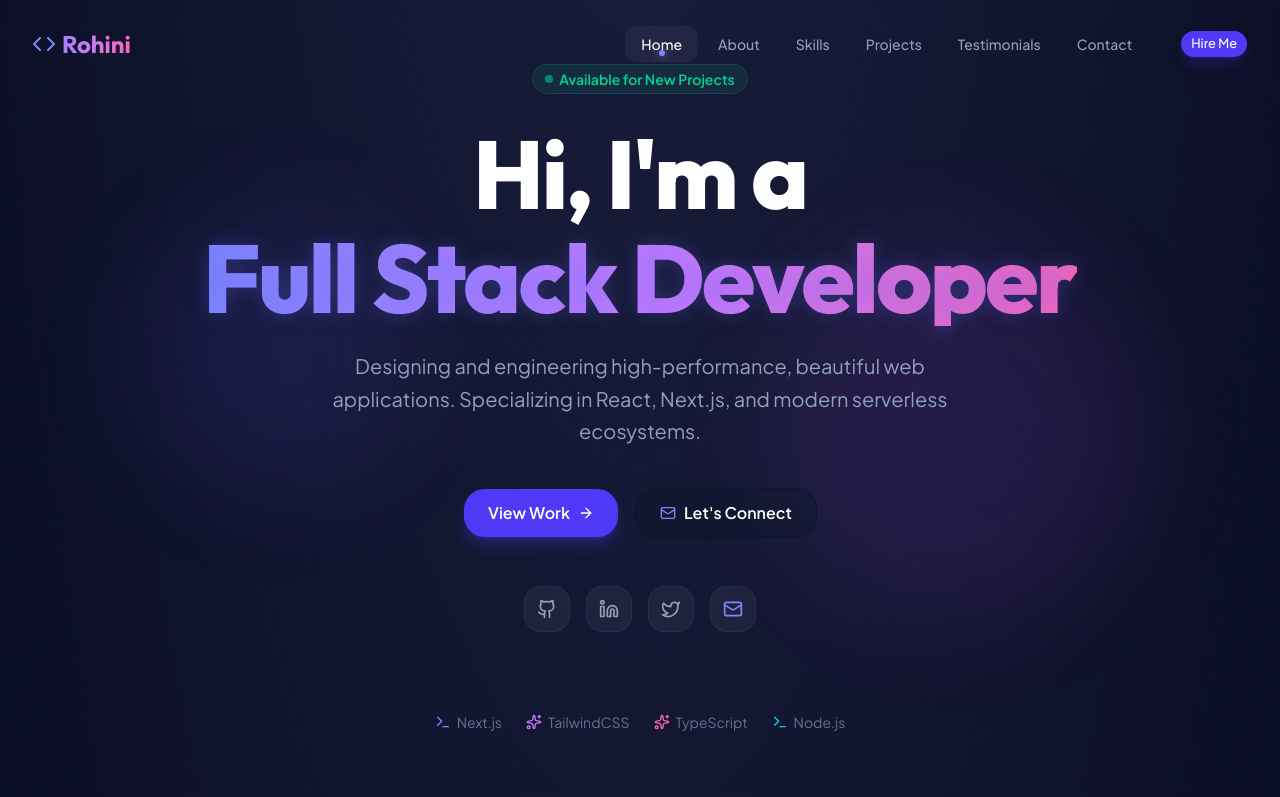
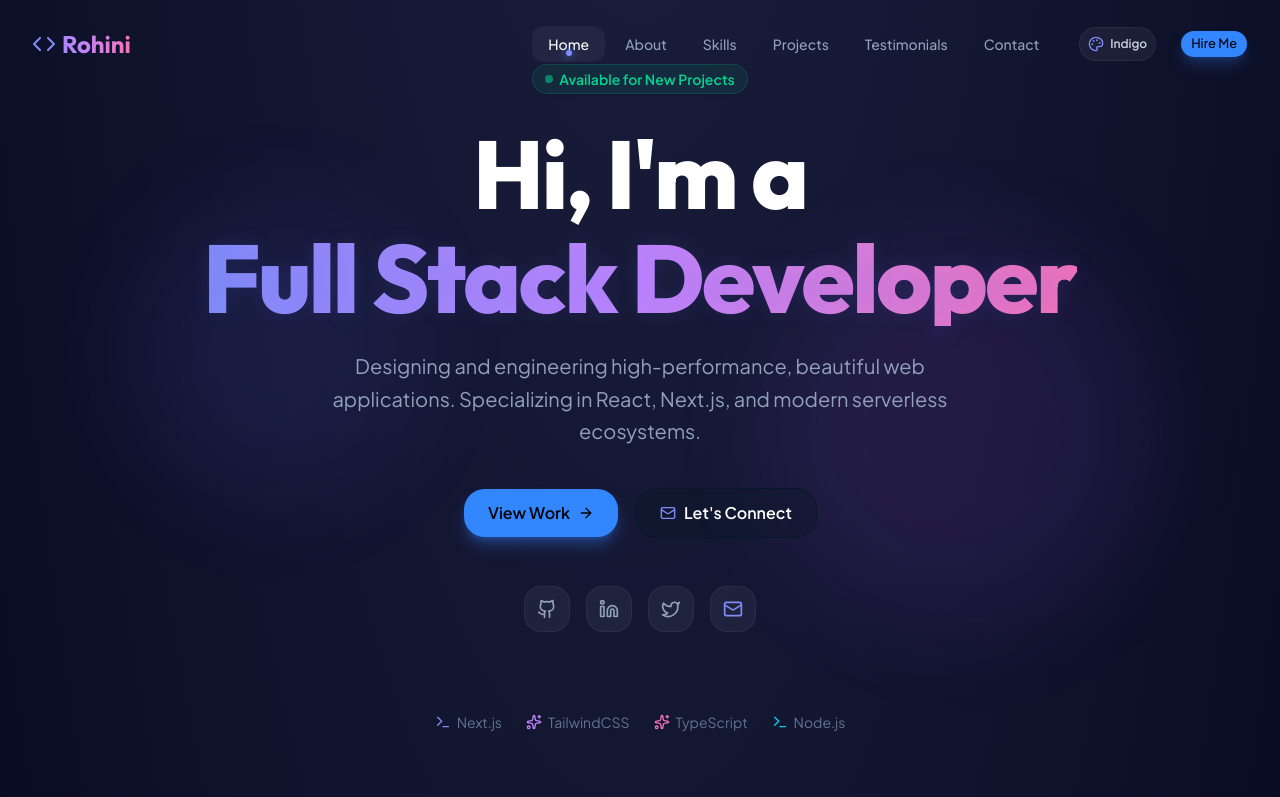
Before and after one commit to rohiniglobaltech-web/portfolio, a Next.js app: page / in a window 1280 px wide. Shown: the top 797 px of the page. Built offline with nearby package versions, Linux system fonts and the light colour scheme.

Commit message:
feat: add dynamic theme toggle between indigo and green themes

```diff
--- a/src/app/globals.css
+++ b/src/app/globals.css
@@ -46,6 +46,13 @@
   --radius-2xl: calc(var(--radius) * 1.8);
   --radius-3xl: calc(var(--radius) * 2.2);
   --radius-4xl: calc(var(--radius) * 2.6);
+
+  --color-gradient-from: var(--gradient-from);
+  --color-gradient-via: var(--gradient-via);
+  --color-gradient-to: var(--gradient-to);
+  --color-accent-color: var(--accent-color);
+  --color-accent-secondary: var(--accent-secondary);
+  --color-accent-tertiary: var(--accent-tertiary);
 }
 
 :root {
@@ -89,6 +96,47 @@
   --border: oklch(0.2 0.04 250);
   --input: oklch(0.2 0.04 250);
   --ring: oklch(0.65 0.22 260);
+
+  --gradient-from: #818cf8;
+  --gradient-via: #c084fc;
+  --gradient-to: #f472b6;
+  --orb-1: rgba(99, 102, 241, 0.15);
+  --orb-2: rgba(168, 85, 247, 0.15);
+  --accent-color: #818cf8;
+  --accent-secondary: #c084fc;
+  --accent-tertiary: #f472b6;
+  --radial-color: rgba(120, 119, 198, 0.25);
+}
+
+.theme-green {
+  --background: oklch(0.08 0.02 145);
+  --foreground: oklch(0.98 0.01 145);
+  --card: oklch(0.11 0.02 145);
+  --card-foreground: oklch(0.98 0.01 145);
+  --popover: oklch(0.11 0.02 145);
+  --popover-foreground: oklch(0.98 0.01 145);
+  --primary: oklch(0.68 0.19 140);
+  --primary-foreground: oklch(0.08 0.02 145);
+  --secondary: oklch(0.15 0.03 145);
+  --secondary-foreground: oklch(0.98 0.01 145);
+  --muted: oklch(0.15 0.03 145);
+  --muted-foreground: oklch(0.7 0.03 145);
+  --accent: oklch(0.18 0.04 140);
+  --accent-foreground: oklch(0.98 0.01 140);
+  --destructive: oklch(0.55 0.2 20);
+  --border: oklch(0.2 0.04 145);
+  --input: oklch(0.2 0.04 145);
+  --ring: oklch(0.68 0.19 140);
+
+  --gradient-from: #34d399;
+  --gradient-via: #4ade80;
+  --gradient-to: #2dd4bf;
+  --orb-1: rgba(16, 185, 129, 0.15);
+  --orb-2: rgba(34, 197, 94, 0.15);
+  --accent-color: #34d399;
+  --accent-secondary: #4ade80;
+  --accent-tertiary: #2dd4bf;
+  --radial-color: rgba(16, 185, 129, 0.2);
 }
 
 @layer base {
@@ -156,5 +204,9 @@
 
 /* Text glow */
 .text-glow {
-  text-shadow: 0 0 20px rgba(99, 102, 241, 0.3);
+  text-shadow: 0 0 20px var(--orb-1);
 }
+
+.radial-bg {
+  background: radial-gradient(ellipse 80% 80% at 50% -20%, var(--radial-color), rgba(255, 255, 255, 0));
+}
--- a/src/app/layout.tsx
+++ b/src/app/layout.tsx
@@ -29,7 +29,7 @@ export default function RootLayout({
       style={{ colorScheme: "dark" }}
     >
       <body className="bg-slate-950 text-slate-100 font-sans antialiased min-h-screen">
-        <div className="relative overflow-hidden min-h-screen bg-[radial-gradient(ellipse_80%_80%_at_50%_-20%,rgba(120,119,198,0.25),rgba(255,255,255,0))]">
+        <div className="relative overflow-hidden min-h-screen radial-bg">
           {children}
         </div>
       </body>
--- a/src/components/Hero.tsx
+++ b/src/components/Hero.tsx
@@ -6,8 +6,14 @@ export default function Hero() {
   return (
     <section id="hero" className="relative min-h-screen flex items-center justify-center overflow-hidden px-4 pt-16">
       {/* Premium Glow Orbs */}
-      <div className="absolute top-1/4 left-1/10 w-72 h-72 rounded-full bg-indigo-500/15 blur-[120px] pulse-glow-orbs animate-float-slow" />
-      <div className="absolute bottom-1/4 right-1/10 w-96 h-96 rounded-full bg-purple-500/15 blur-[140px] pulse-glow-orbs animate-float-medium" />
+      <div
+        className="absolute top-1/4 left-1/10 w-72 h-72 rounded-full blur-[120px] pulse-glow-orbs animate-float-slow"
+        style={{ backgroundColor: 'var(--orb-1)' }}
+      />
+      <div
+        className="absolute bottom-1/4 right-1/10 w-96 h-96 rounded-full blur-[140px] pulse-glow-orbs animate-float-medium"
+        style={{ backgroundColor: 'var(--orb-2)' }}
+      />
 
       <div className="max-w-4xl mx-auto text-center space-y-8 relative z-10">
         {/* Available for Hire Badge */}
@@ -21,7 +27,7 @@ export default function Hero() {
         <div className="space-y-6">
           <h1 className="text-5xl md:text-8xl font-extrabold tracking-tight font-heading animate-in fade-in slide-in-from-bottom-6 duration-1000 delay-200">
             <span className="block text-white">Hi, I'm a</span>
-            <span className="block mt-2 bg-gradient-to-r from-indigo-400 via-purple-400 to-pink-400 bg-clip-text text-transparent text-glow">
+            <span className="block mt-2 bg-gradient-to-r from-gradient-from via-gradient-via to-gradient-to bg-clip-text text-transparent text-glow">
               Full Stack Developer
             </span>
           </h1>
@@ -33,13 +39,13 @@ export default function Hero() {
         {/* CTAs */}
         <div className="flex flex-wrap gap-4 justify-center items-center pt-2 animate-in fade-in duration-1000 delay-700">
           <a href="#projects">
-            <Button size="lg" className="bg-indigo-600 hover:bg-indigo-500 text-white font-semibold gap-2 rounded-2xl shadow-lg shadow-indigo-600/30 hover:shadow-indigo-600/40 hover:-translate-y-0.5 transition-all duration-300 px-6 py-6 text-md">
+            <Button size="lg" className="bg-primary hover:bg-primary/90 text-primary-foreground font-semibold gap-2 rounded-2xl shadow-lg shadow-primary/30 hover:shadow-primary/40 hover:-translate-y-0.5 transition-all duration-300 px-6 py-6 text-md">
               View Work <ArrowRight className="h-4 w-4" />
             </Button>
           </a>
           <a href="#contact">
             <Button size="lg" variant="outline" className="border-white/10 hover:border-white/20 bg-white/5 hover:bg-white/10 text-white font-semibold gap-2 rounded-2xl hover:-translate-y-0.5 transition-all duration-300 px-6 py-6 text-md">
-              <Mail className="h-4 w-4 text-indigo-400" /> Let's Connect
+              <Mail className="h-4 w-4 text-accent-color" /> Let's Connect
             </Button>
           </a>
         </div>
@@ -78,21 +84,21 @@ export default function Hero() {
             className="p-3 rounded-xl bg-white/5 border border-white/5 text-slate-400 hover:text-white hover:border-white/10 hover:scale-105 transition-all"
             aria-label="Email"
           >
-            <Mail className="w-5 h-5 text-indigo-400" />
+            <Mail className="w-5 h-5 text-accent-color" />
           </a>
         </div>
 
         {/* Tech Badges / Floating bar */}
         <div className="pt-12 flex flex-wrap justify-center gap-6 text-slate-500 text-sm animate-in fade-in duration-1000 delay-900">
-          <span className="flex items-center gap-1.5"><Terminal className="w-4 h-4 text-indigo-400" /> Next.js</span>
-          <span className="flex items-center gap-1.5"><Sparkles className="w-4 h-4 text-purple-400" /> TailwindCSS</span>
-          <span className="flex items-center gap-1.5"><Sparkles className="w-4 h-4 text-pink-400" /> TypeScript</span>
+          <span className="flex items-center gap-1.5"><Terminal className="w-4 h-4 text-accent-color" /> Next.js</span>
+          <span className="flex items-center gap-1.5"><Sparkles className="w-4 h-4 text-accent-secondary" /> TailwindCSS</span>
+          <span className="flex items-center gap-1.5"><Sparkles className="w-4 h-4 text-accent-tertiary" /> TypeScript</span>
           <span className="flex items-center gap-1.5"><Terminal className="w-4 h-4 text-cyan-400" /> Node.js</span>
         </div>
 
         <div className="pt-12 animate-bounce opacity-50 hover:opacity-100 transition-opacity">
           <a href="#about" aria-label="Scroll Down">
-            <ArrowRight className="h-5 w-5 mx-auto rotate-90 text-indigo-400" />
+            <ArrowRight className="h-5 w-5 mx-auto rotate-90 text-accent-color" />
           </a>
         </div>
       </div>
--- a/src/components/Navigation.tsx
+++ b/src/components/Navigation.tsx
@@ -2,7 +2,7 @@
 
 import { Button } from "@/components/ui/button";
 import { useState, useEffect } from "react";
-import { Menu, X, Code } from "lucide-react";
+import { Menu, X, Code, Palette } from "lucide-react";
 
 const navItems = [
   { name: "Home", href: "#hero" },
@@ -17,6 +17,30 @@ export default function Navigation() {
   const [isScrolled, setIsScrolled] = useState(false);
   const [activeSection, setActiveSection] = useState("hero");
   const [isMobileMenuOpen, setIsMobileMenuOpen] = useState(false);
+  const [theme, setTheme] = useState<"indigo" | "green">("indigo");
+
+  useEffect(() => {
+    const savedTheme = localStorage.getItem("portfolio-theme") as "indigo" | "green";
+    if (savedTheme === "green") {
+      setTheme("green");
+      document.documentElement.classList.add("theme-green");
+    } else {
+      setTheme("indigo");
+      document.documentElement.classList.remove("theme-green");
+    }
+  }, []);
+
+  const toggleTheme = () => {
+    if (theme === "indigo") {
+      setTheme("green");
+      document.documentElement.classList.add("theme-green");
+      localStorage.setItem("portfolio-theme", "green");
+    } else {
+      setTheme("indigo");
+      document.documentElement.classList.remove("theme-green");
+      localStorage.setItem("portfolio-theme", "indigo");
+    }
+  };
 
   useEffect(() => {
     const handleScroll = () => {
@@ -76,15 +100,15 @@ export default function Navigation() {
           <div className="flex-shrink-0 flex items-center gap-2">
             <button
               onClick={() => scrollToSection("#hero")}
-              className="text-2xl font-bold font-heading bg-gradient-to-r from-indigo-400 via-purple-400 to-pink-400 bg-clip-text text-transparent flex items-center gap-1.5"
+              className="text-2xl font-bold font-heading bg-gradient-to-r from-gradient-from via-gradient-via to-gradient-to bg-clip-text text-transparent flex items-center gap-1.5"
             >
-              <Code className="h-6 w-6 text-indigo-400" />
+              <Code className="h-6 w-6 text-accent-color" />
               <span>Rohini</span>
             </button>
           </div>
 
           {/* Desktop Navigation */}
-          <div className="hidden md:flex items-center gap-8">
+          <div className="hidden md:flex items-center gap-6">
             <div className="flex items-center space-x-1">
               {navItems.map((item) => {
                 const isActive = activeSection === item.href.substring(1);
@@ -100,26 +124,48 @@ export default function Navigation() {
                   >
                     {item.name}
                     {isActive && (
-                      <span className="absolute bottom-1.5 left-1/2 -translate-x-1/2 w-1.5 h-1.5 rounded-full bg-indigo-400 shadow-[0_0_8px_#818cf8]" />
+                      <span className="absolute bottom-1.5 left-1/2 -translate-x-1/2 w-1.5 h-1.5 rounded-full bg-accent-color shadow-[0_0_8px_var(--primary)]" />
                     )}
                   </button>
                 );
               })}
             </div>
+
+            {/* Theme Toggle Button */}
+            <button
+              onClick={toggleTheme}
+              className="p-2 rounded-xl border border-white/5 bg-white/5 text-slate-300 hover:text-white transition-all hover:scale-105 flex items-center justify-center gap-1.5 cursor-pointer"
+              aria-label="Toggle Theme"
+              title={`Switch to ${theme === "indigo" ? "Green" : "Indigo"} Theme`}
+            >
+              <Palette className="h-4 w-4 text-accent-color" />
+              <span className="text-xs font-semibold capitalize hidden lg:inline">{theme}</span>
+            </button>
+
             <Button
               size="sm"
               onClick={() => scrollToSection("#contact")}
-              className="bg-indigo-600 hover:bg-indigo-500 text-white font-medium shadow-lg shadow-indigo-600/20 hover:shadow-indigo-600/30 transition-all rounded-xl"
+              className="bg-primary hover:bg-primary/90 text-primary-foreground font-medium shadow-lg shadow-primary/20 hover:shadow-primary/30 transition-all rounded-xl cursor-pointer"
             >
               Hire Me
             </Button>
           </div>
 
-          {/* Mobile menu button */}
-          <div className="md:hidden">
+          {/* Mobile elements */}
+          <div className="flex md:hidden items-center gap-3">
+            {/* Mobile Theme Toggle */}
+            <button
+              onClick={toggleTheme}
+              className="p-2 rounded-xl border border-white/5 bg-white/5 text-slate-300 hover:text-white transition-all flex items-center justify-center cursor-pointer"
+              aria-label="Toggle Theme"
+            >
+              <Palette className="h-4.5 w-4.5 text-accent-color" />
+            </button>
+
+            {/* Mobile menu button */}
             <button
               onClick={() => setIsMobileMenuOpen(!isMobileMenuOpen)}
-              className="p-2 rounded-xl border border-white/5 bg-white/5 text-slate-300 hover:text-white transition-colors"
+              className="p-2 rounded-xl border border-white/5 bg-white/5 text-slate-300 hover:text-white transition-colors cursor-pointer"
             >
               {isMobileMenuOpen ? (
                 <X className="h-5 w-5" />
@@ -141,7 +187,7 @@ export default function Navigation() {
                   onClick={() => scrollToSection(item.href)}
                   className={`block w-full text-left px-4 py-2.5 text-sm font-medium rounded-lg transition-colors ${
                     isActive
-                      ? "text-white bg-indigo-500/10 border-l-2 border-indigo-400"
+                      ? "text-white bg-primary/10 border-l-2 border-primary"
                       : "text-slate-400 hover:text-white hover:bg-white/5"
                   }`}
                 >
@@ -153,7 +199,7 @@ export default function Navigation() {
               <Button
                 size="sm"
                 onClick={() => scrollToSection("#contact")}
-                className="w-full bg-indigo-600 hover:bg-indigo-500 text-white font-medium rounded-lg shadow-lg shadow-indigo-600/20"
+                className="w-full bg-primary hover:bg-primary/90 text-primary-foreground font-medium rounded-lg shadow-lg shadow-primary/20"
               >
                 Hire Me
               </Button>
```
